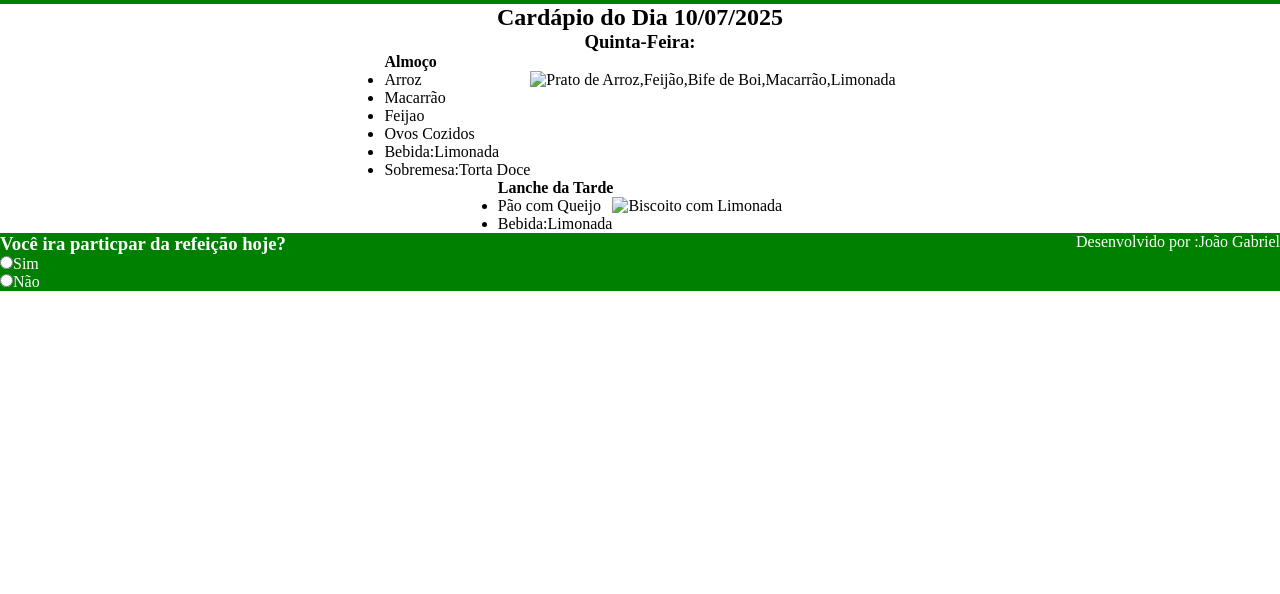
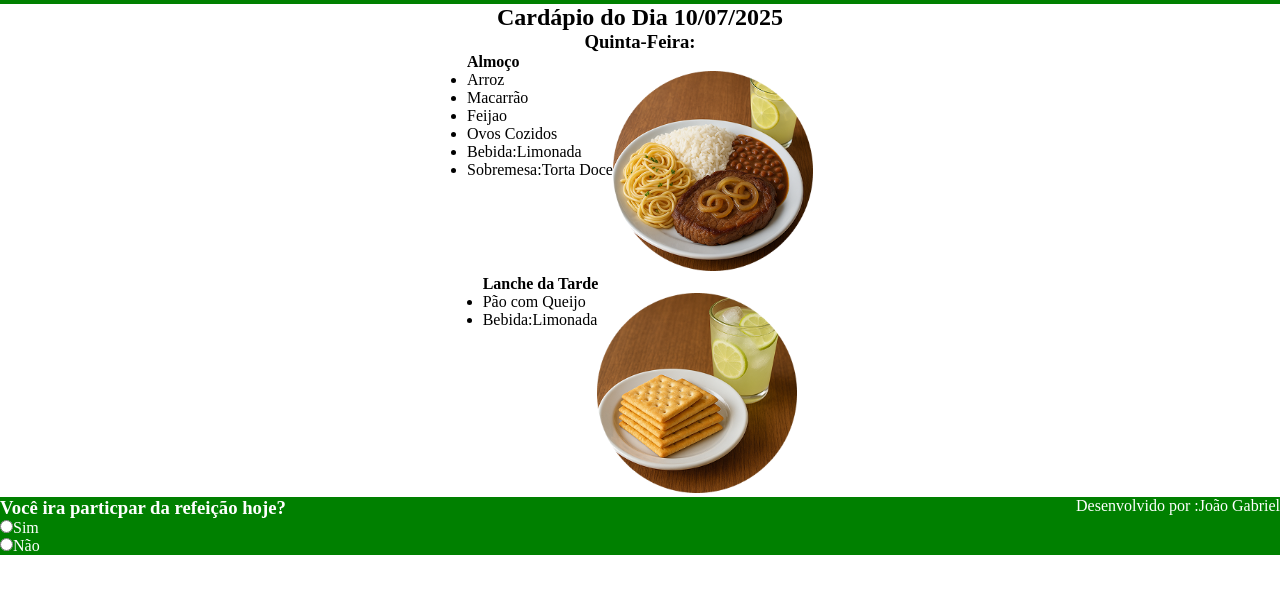
Before and after one commit to joaogabriel-cyber/projeto-cardapio, a plain HTML site: page index.html in a window 1280 px wide. Shown: the part 196-790 px from the top of the page. Drawn offline with Linux system fonts and the light colour scheme; the site is published under a folder, as on GitHub Pages, so addresses that start at the root find nothing.

Commit message:
fix:correção

```diff
--- a/index.html
+++ b/index.html
@@ -31,7 +31,7 @@
                 <li>Sobremesa:<span>Torta Doce</span></li>
             </ul>
             <figure>
-                <img src="/img/almoço.png" alt="Prato de Arroz,Feijão,Bife de Boi,Macarrão,Limonada">
+                <img src="./img/almoço.png" alt="Prato de Arroz,Feijão,Bife de Boi,Macarrão,Limonada">
             </figure>
            </div>
         </section>
@@ -43,7 +43,7 @@
                 <li>Bebida:<span>Limonada</span></li>
             </ul>
             <figure>
-                <img src="/img/cafe.png" alt="Biscoito com Limonada">
+                <img src="./img/cafe.png" alt="Biscoito com Limonada">
             </figure>
             </div>
         </section>
```
